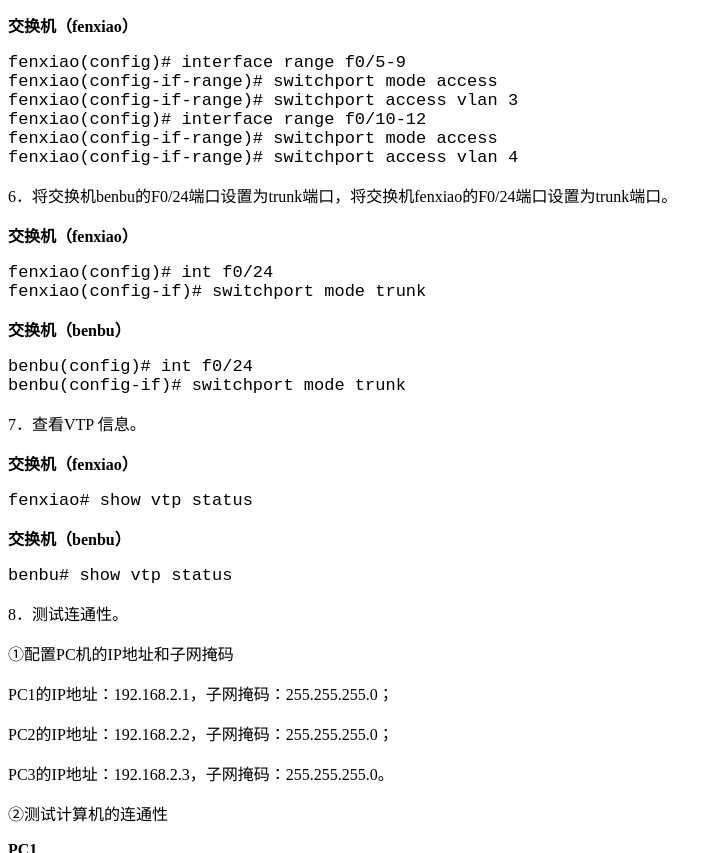
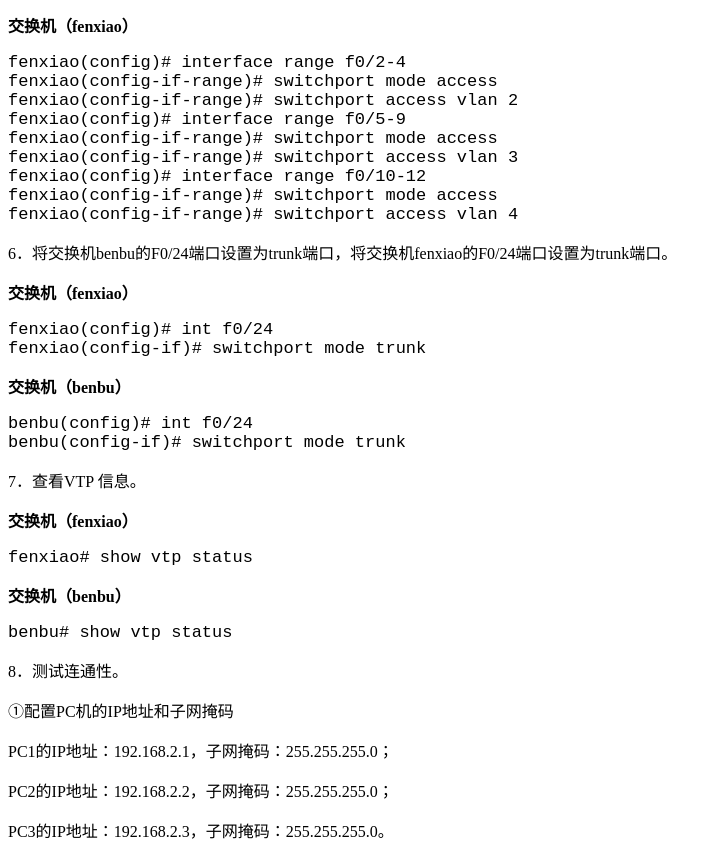
Before and after one commit to boxue8/524524.tk, a plain HTML site: page 2-1.html in a window 1280 px wide. Shown: the part 1488-2341 px from the top of the page, without its empty margins (0-722 px from the left). Drawn offline with Linux system fonts and the light colour scheme.

Commit message:
Add files via upload

```diff
--- a/2-1.html
+++ b/2-1.html
@@ -16,7 +16,7 @@
 </head>
 
 <body>
-<a href="index.html">返回</a>
+    <a href="index.html">返回</a>
     <p><strong>实训任务2-1：实现Vlan间通信(1)</strong></p>
     <p>PC1（192.168.2.1）和PC3（192.168.2.3）在VLAN1，PC2（192.168.2.2）在VLAN2。要求PC1不能与PC2互相通信，PC1能与PC3通信。</p>
     <p> <img src="2-1.jpg" referrerpolicy="no-referrer" alt="2-1"></p>
@@ -69,7 +69,10 @@ benbu(config-if-range)# switchport mode access
 benbu(config-if-range)# switchport access vlan 4
 </code></pre>
     <p><strong>交换机（fenxiao）</strong></p>
-    <pre><code>fenxiao(config)# interface range f0/5-9
+    <pre><code>fenxiao(config)# interface range f0/2-4
+fenxiao(config-if-range)# switchport mode access
+fenxiao(config-if-range)# switchport access vlan 2
+fenxiao(config)# interface range f0/5-9
 fenxiao(config-if-range)# switchport mode access
 fenxiao(config-if-range)# switchport access vlan 3
 fenxiao(config)# interface range f0/10-12
```
Also changed, not shown: 2 other files.
